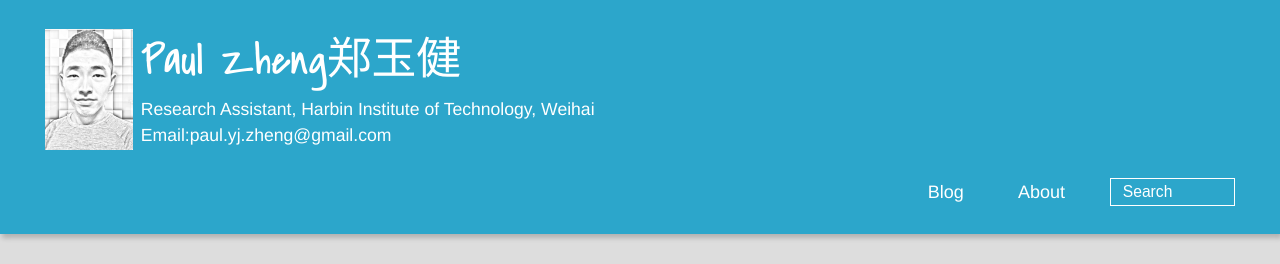
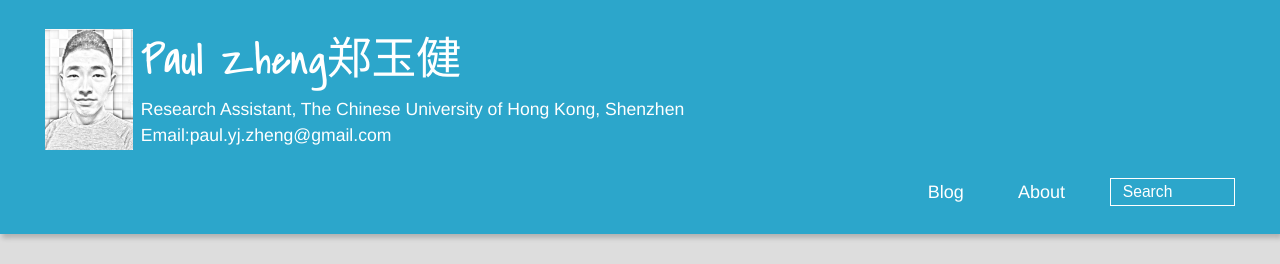
Before and after one commit to PAULYZHENG/paulyzheng.github.io, a Jekyll site: the page built from index.html, in a window 1280 px wide. Shown: the top 264 px of the page. Built offline with Jekyll 4.4.1, drawn with Linux system fonts in a browser that asks for light colours; the list of posts is cut into pages by our own code; comment, search, counter and statistics services are not loaded.

Commit message:
Update _config.yml

```diff
--- a/_config.yml
+++ b/_config.yml
@@ -29,7 +29,7 @@ paginate: 20
 
 #### Site
 title : Paul Zheng郑玉健
-tagline: Research Assistant, Harbin Institute of Technology, Weihai<br>Email:paul.yj.zheng@gmail.com
+tagline: Research Assistant, The Chinese University of Hong Kong, Shenzhen<br>Email:paul.yj.zheng@gmail.com
 assets: /assets
 url:
 baseurl:
```
